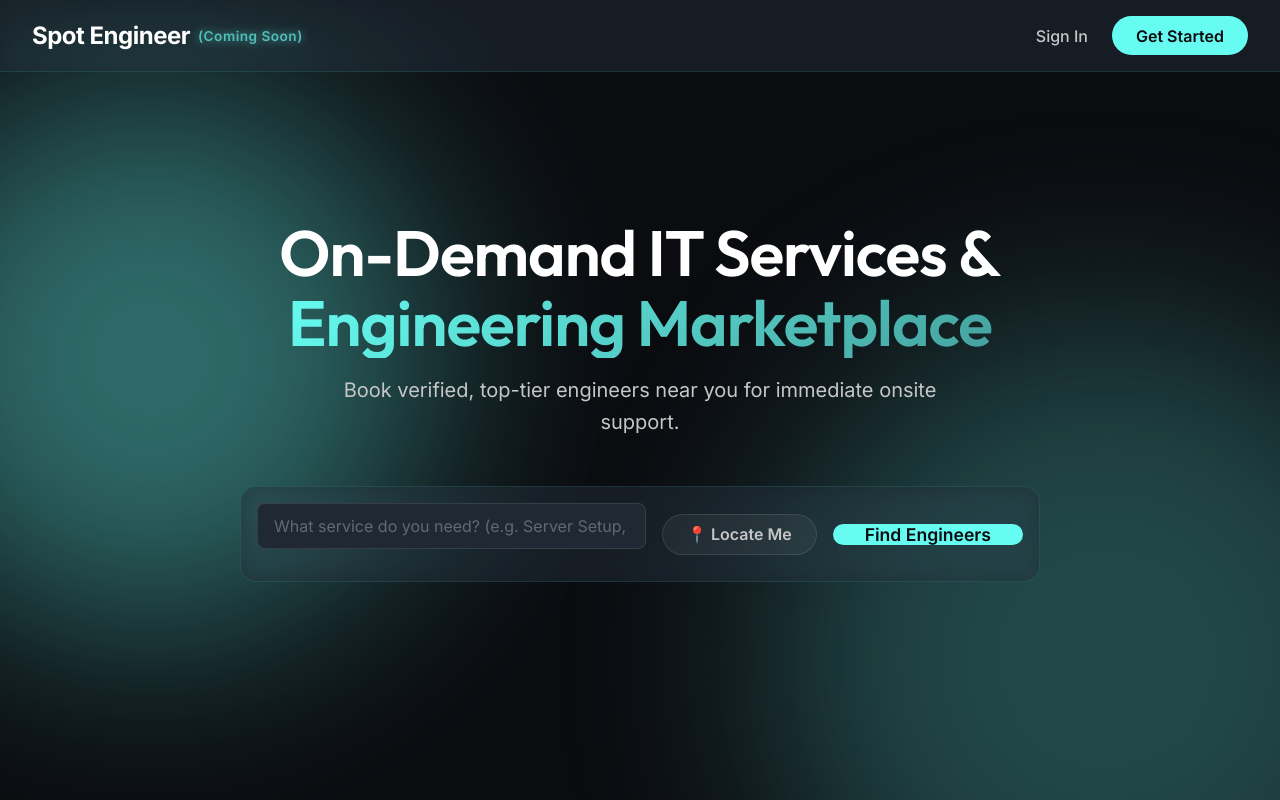
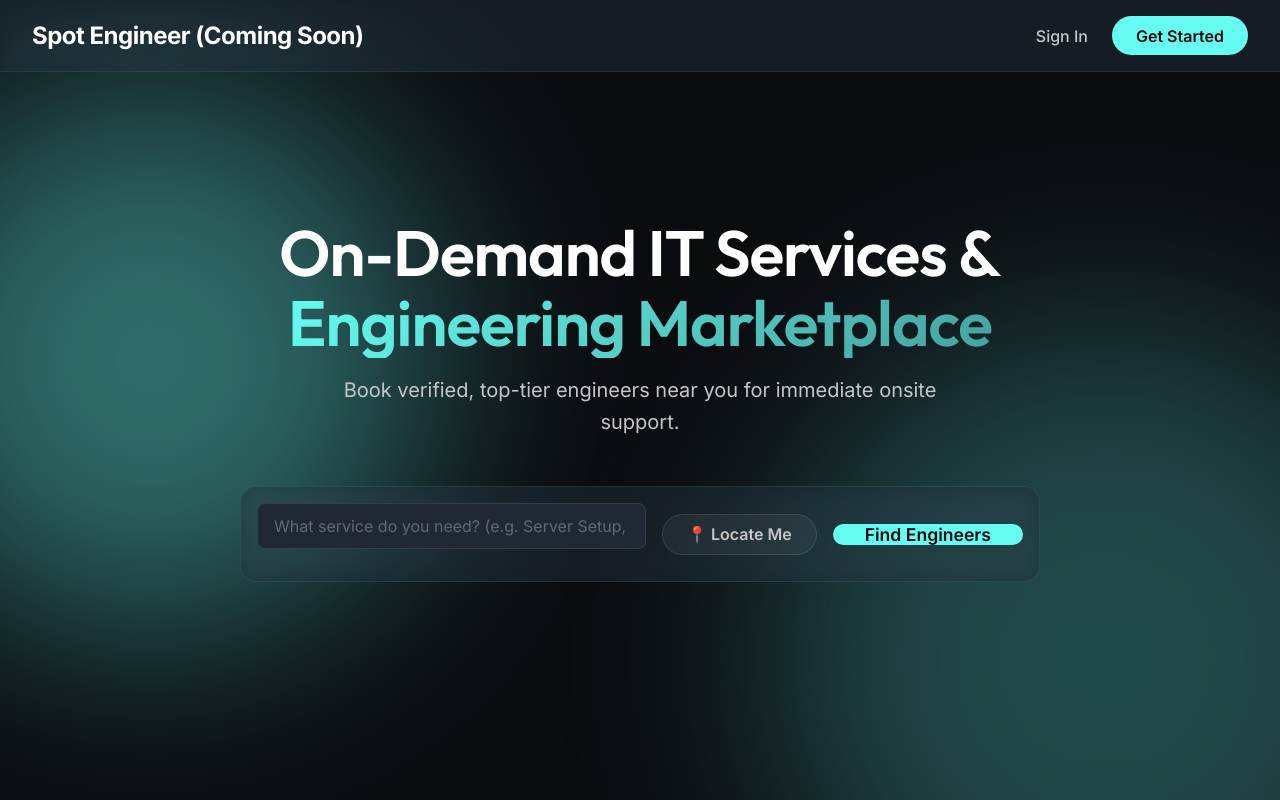
Before and after one commit to pradeipk/spotengine-frontend, a Next.js app: page / in a window 1280 px wide. Built offline with nearby package versions, Linux system fonts and the light colour scheme.

Commit message:
fix: remove unused "coming soon" styles and animation from CSS

```diff
--- a/src/app/page.module.css
+++ b/src/app/page.module.css
@@ -27,29 +27,6 @@
   font-weight: 700;
   color: var(--text-primary);
   letter-spacing: -0.5px;
-  display: flex;
-  align-items: center;
-}
-
-.comingSoon {
-  font-size: 0.85rem;
-  font-weight: 600;
-  color: var(--accent-primary);
-  margin-left: 8px;
-  letter-spacing: 0.5px;
-  animation: blinkText 1.2s ease-in-out infinite alternate;
-  display: inline-block;
-}
-
-@keyframes blinkText {
-  0% {
-    opacity: 0.25;
-    filter: drop-shadow(0 0 0px var(--accent-primary));
-  }
-  100% {
-    opacity: 1;
-    filter: drop-shadow(0 0 8px rgba(102, 252, 241, 0.7));
-  }
 }
 
 .accent {
```
